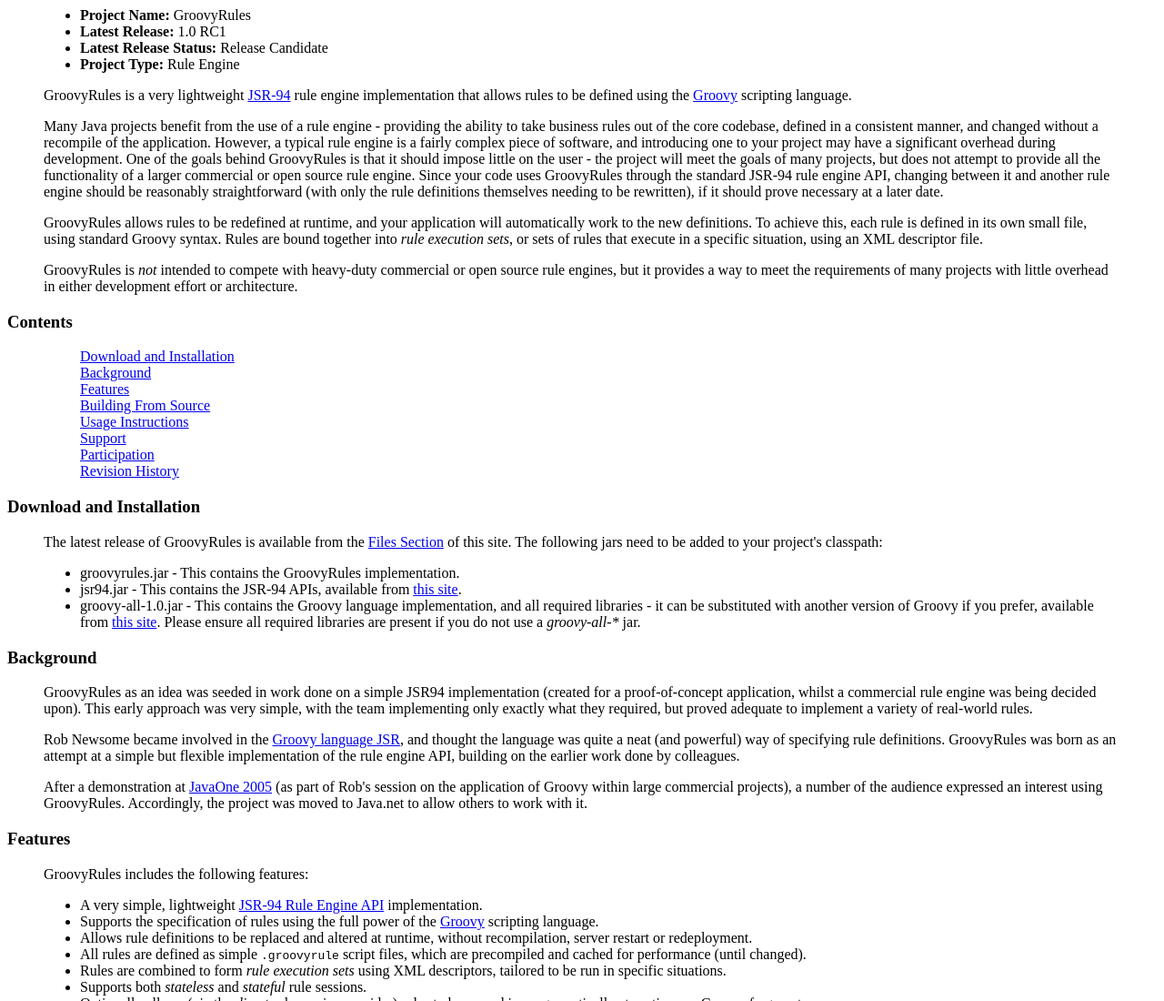
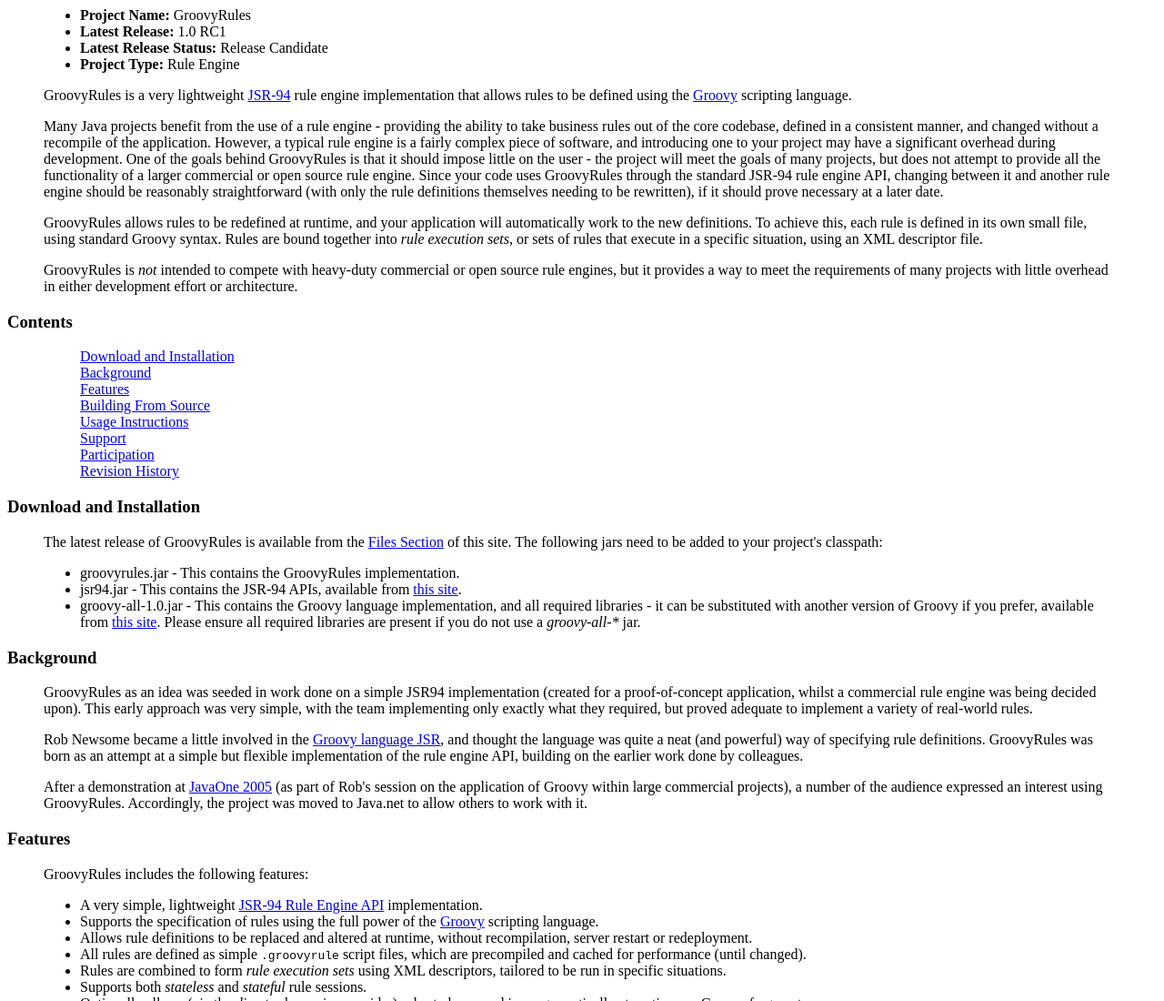
Before and after one commit to rbramley/groovyrules, a plain HTML site: page www/index.html in a window 1280 px wide. Shown: the top 1100 px of the page at 91% size. Drawn offline with Linux system fonts and the light colour scheme.

Commit message:
Minor updates to text

```diff
--- a/www/index.html
+++ b/www/index.html
@@ -130,7 +130,7 @@
       a variety of real-world rules.
       </p>
       <p>
-      Rob Newsome became involved in the
+      Rob Newsome became a little involved in the
       <a href="http://www.jcp.org/en/jsr/detail?id=241">Groovy language JSR</a>,
       and thought the language was quite a neat (and powerful) way
       of specifying rule definitions. GroovyRules was born as an attempt
```
